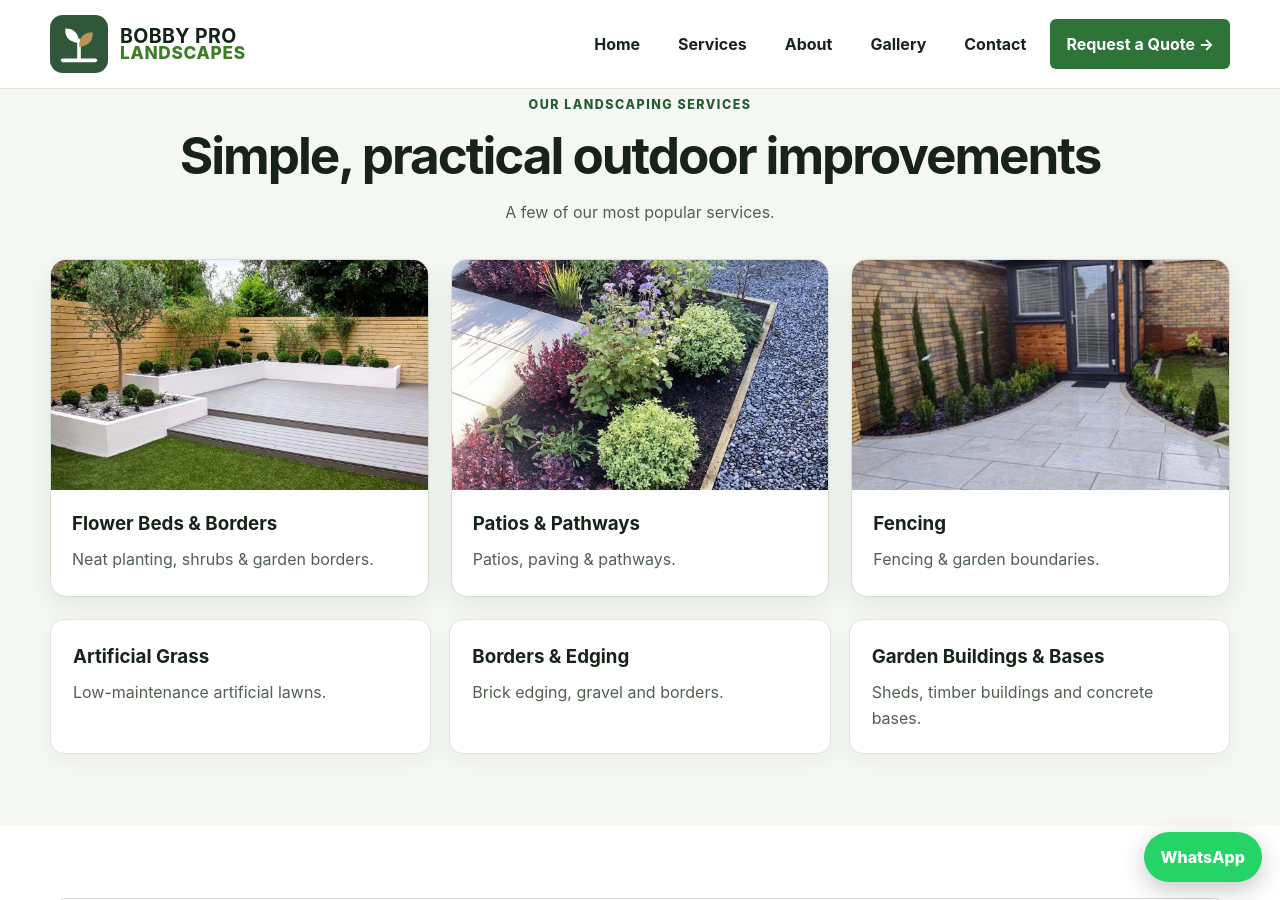
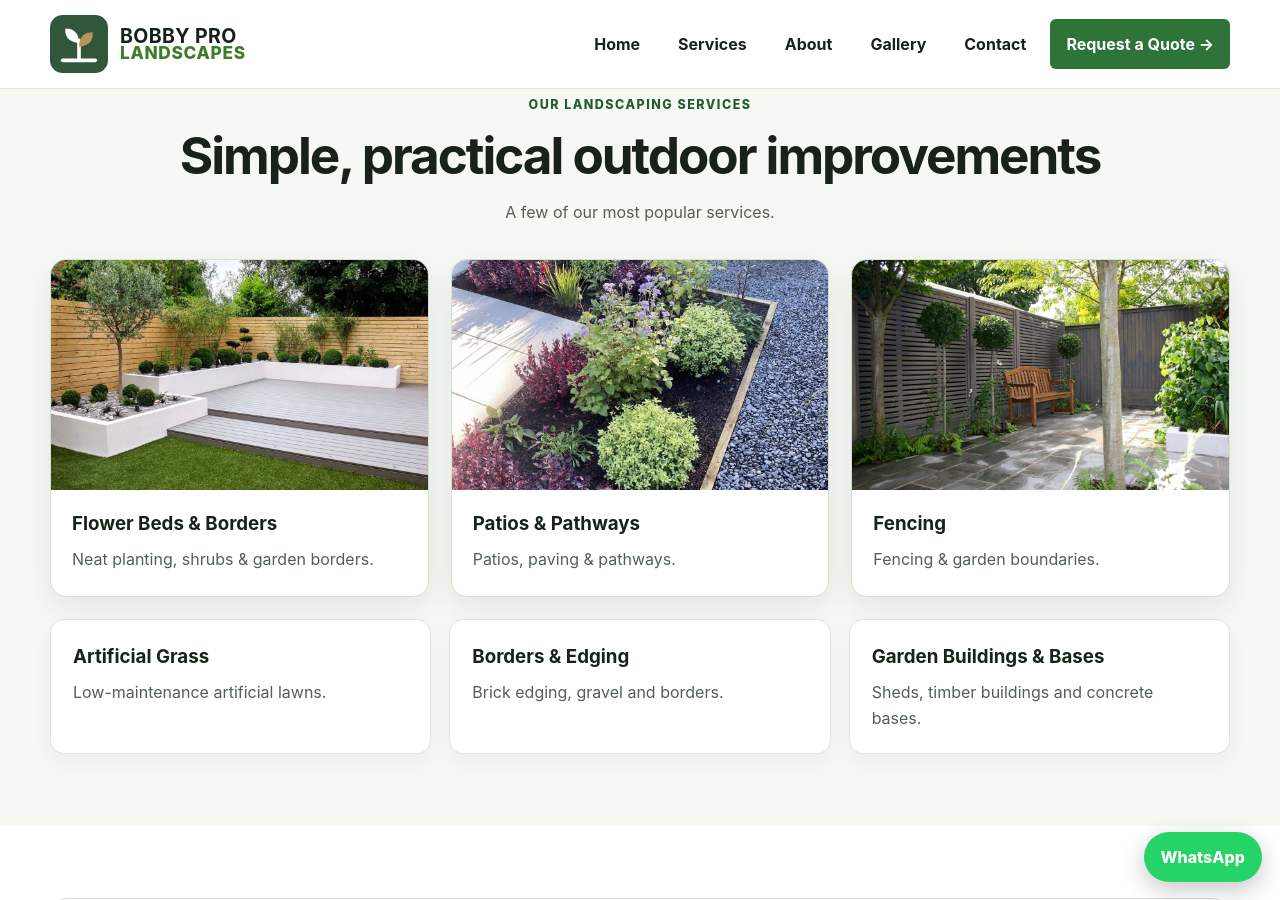
Before and after one commit to arsalanbobby/Bobby-Pro-Landscapes, a Jekyll site: the page built from services.md, in a window 1280 px wide and 900 px high, scrolled down 495 px. Built offline with Jekyll 4.4.1, drawn with Linux system fonts in a browser that asks for light colours.

Commit message:
Use new fencing photo on services page

```diff
--- a/services.md
+++ b/services.md
@@ -36,7 +36,7 @@ description: Garden landscaping, paving, fencing, lawns and outdoor improvement
       </article>
 
       <article class="photo-card">
-        <img src="{{ '/assets/images/IMG_4874.jpg' | relative_url }}" alt="Garden fencing">
+        <img src="{{ '/assets/images/IMG_4876.jpg' | relative_url }}" alt="Professional garden fencing">
         <div class="photo-card-body">
           <h3>Fencing</h3>
           <p>Fencing & garden boundaries.</p>
```
